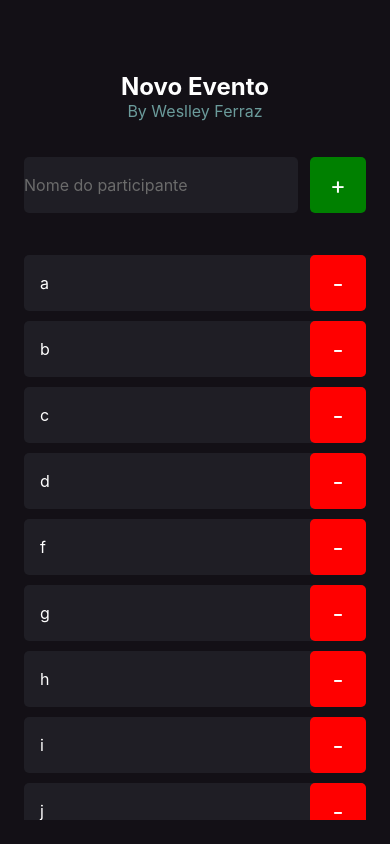
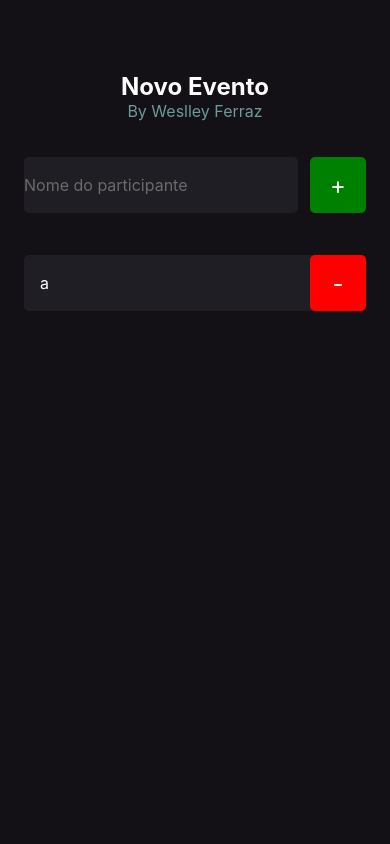
Before and after one commit to weslley281/inhere, a React Native app: screen / in a window 390 px wide. Built offline with nearby package versions, Linux system fonts and the light colour scheme.

Commit message:
alterações

```diff
--- a/src/screens/Home/index.tsx
+++ b/src/screens/Home/index.tsx
@@ -3,10 +3,10 @@ import { Participant } from '../../components/Participant';
 import { styles } from './styles';
 
 export function Home() {
-    const participants = ['a', 'b', 'c', 'd', 'f', 'g', 'h', 'i', 'j', 'k', 'l', 'm', 'n', 'o', 'p', 'q', 'r', 's', 't', 'u', 'v', 'w', 'x', 'y', 'z'];
+    const participants = ['a'];
 
     function handlePaticipantAdd() {
-        if(participants.includes("a")){
+        if(participants.includes("Weslley1")){
             return Alert.alert("Erro ao Cadastrar", "Já exite um participante com esse nome");
         }
     }
```
Also changed, not shown: 1 other file (tests, documents, lock files or other folders).
